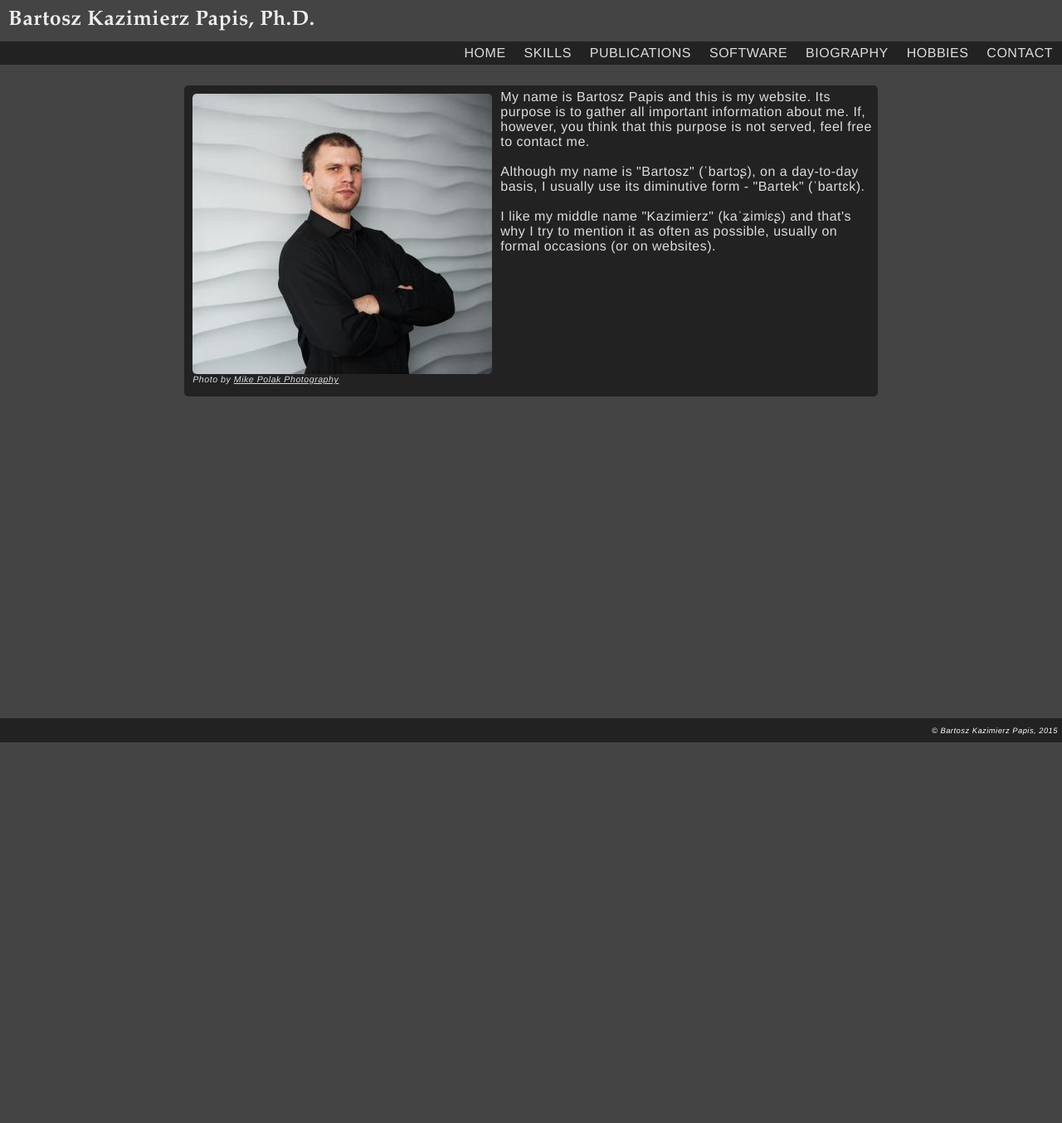
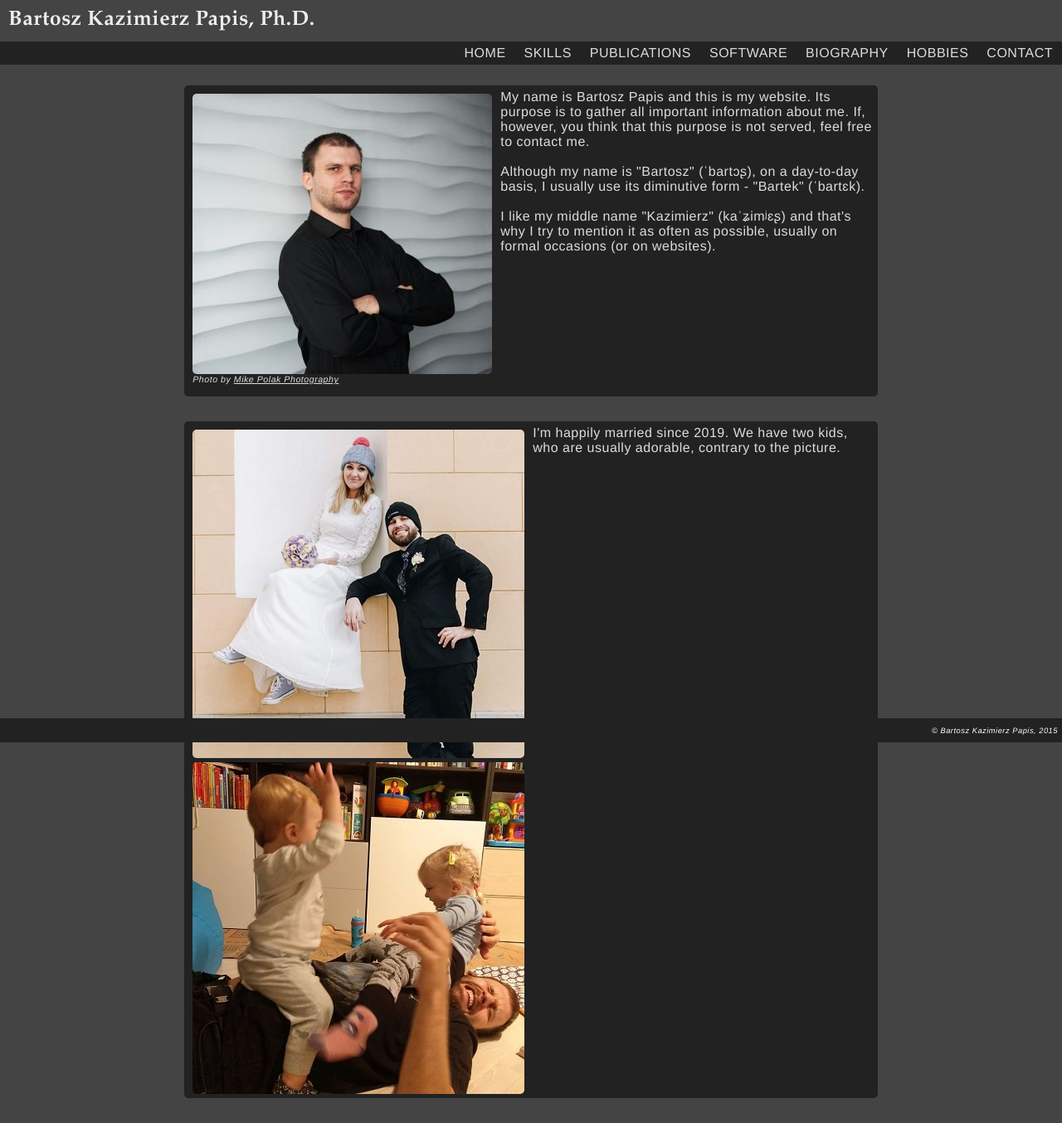
Before and after one commit to bartoszkp/bartoszkp.github.io, a Jekyll site: the page built from index.html, in a window 1280 px wide. Shown: the whole page at 83% size. Built offline with Jekyll 4.4.1, drawn with Linux system fonts in a browser that asks for light colours; before the commit the page ends 900 px from its top, so only the background shows below that.

Commit message:
Updated index

```diff
--- a/index.html
+++ b/index.html
@@ -20,3 +20,17 @@ I like my middle name "Kazimierz" (kaˈʑimʲɛʂ) and that's why I try to menti
   </div>
   </div>
 </div>
+
+<div class="block center" style="width: 65%">
+  <div>
+  <div style="border-radius: 5px;">
+  <img src="assets/images/magdabartek.jpg" />
+  </div>
+  <div style="border-radius: 5px;">
+  <img src="assets/images/julkakazikbartek.jpg" />
+  </div>
+  <div>
+    I'm happily married since 2019. We have two kids, who are usually adorable, contrary to the picture.
+  </div>
+  </div>
+</div>
```
Also changed, not shown: assets/images/julkakazikbartek.jpg (added), assets/images/magdabartek.jpg (added).
